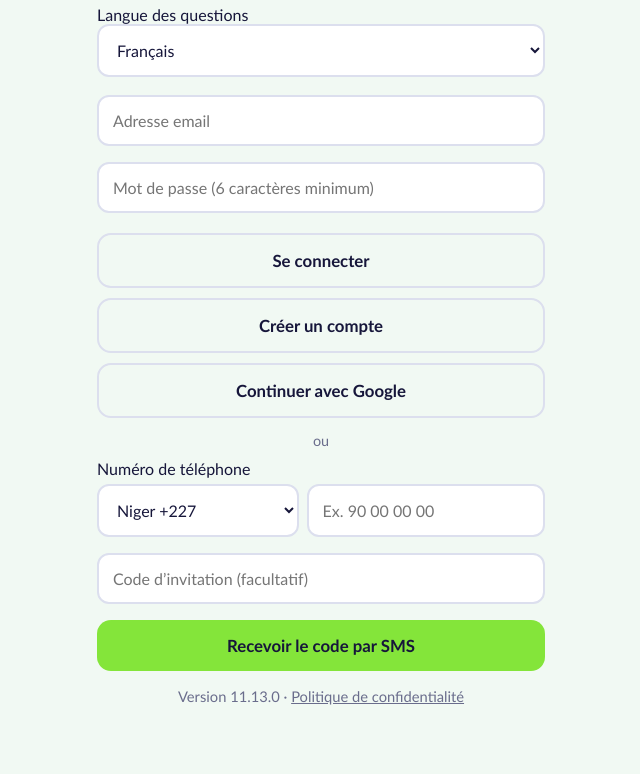
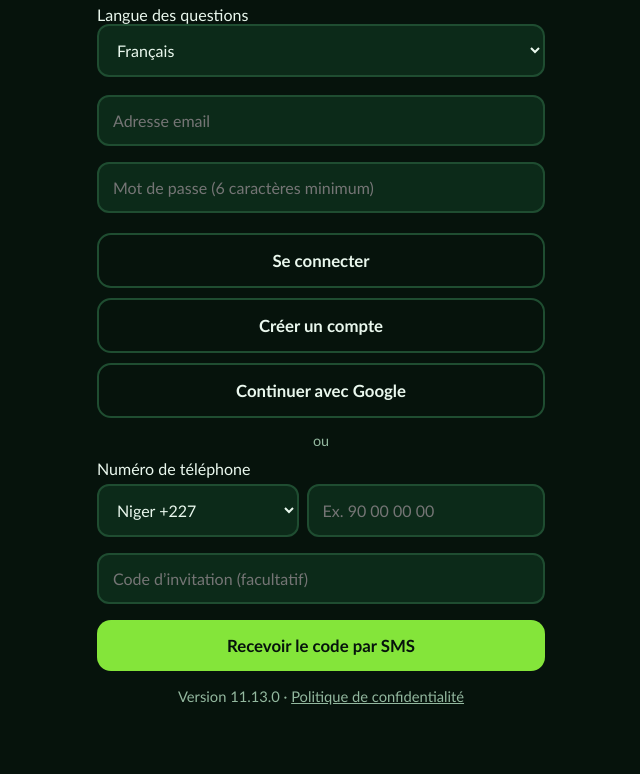
Before and after one commit to mohamedadamou356-arch/ilm-quiz, a plain HTML site: page index.html in a window 1280 px wide. Shown: the part 225-999 px from the top of the page, without its empty margins (319-959 px from the left). Drawn offline with Linux system fonts and the light colour scheme; a web font is replaced by a local one.

Commit message:
Add files via upload

```diff
--- a/index.html
+++ b/index.html
@@ -9,8 +9,7 @@
 <link href="https://fonts.googleapis.com/css2?family=Amiri+Quran&display=swap" rel="stylesheet">
 <link rel="icon" href="icon-192.png">
 <style>
-:root{--bg:#f1f9f3;--card:#fff;--ink:#16163a;--mut:#6a6d8c;--acc:#84e53a;--accink:#16163a;--ok:#1f9d63;--bad:#d93f4c;--line:#dcdfee;
-box-sizing:border-box;padding-top:env(safe-area-inset-top,0px);padding-bottom:env(safe-area-inset-bottom,0px)}
+:root{color-scheme:dark;--bg:#06130c;--card:#0c2a19;--ink:#eaf8ee;--mut:#93b89f;--line:#1f4d31;--acc:#84e53a;--accink:#06130c;box-sizing:border-box;padding-top:env(safe-area-inset-top,0px);padding-bottom:env(safe-area-inset-bottom,0px)}
 @media (prefers-color-scheme:dark){:root:not([data-theme="light"]){--bg:#06130c;--card:#0c2a19;--ink:#eaf8ee;--mut:#93b89f;--line:#1f4d31}}
 :root[data-theme="dark"]{--bg:#06130c;--card:#0c2a19;--ink:#eaf8ee;--mut:#93b89f;--line:#1f4d31}
 html{scroll-padding-top:env(safe-area-inset-top,0px)}
```
